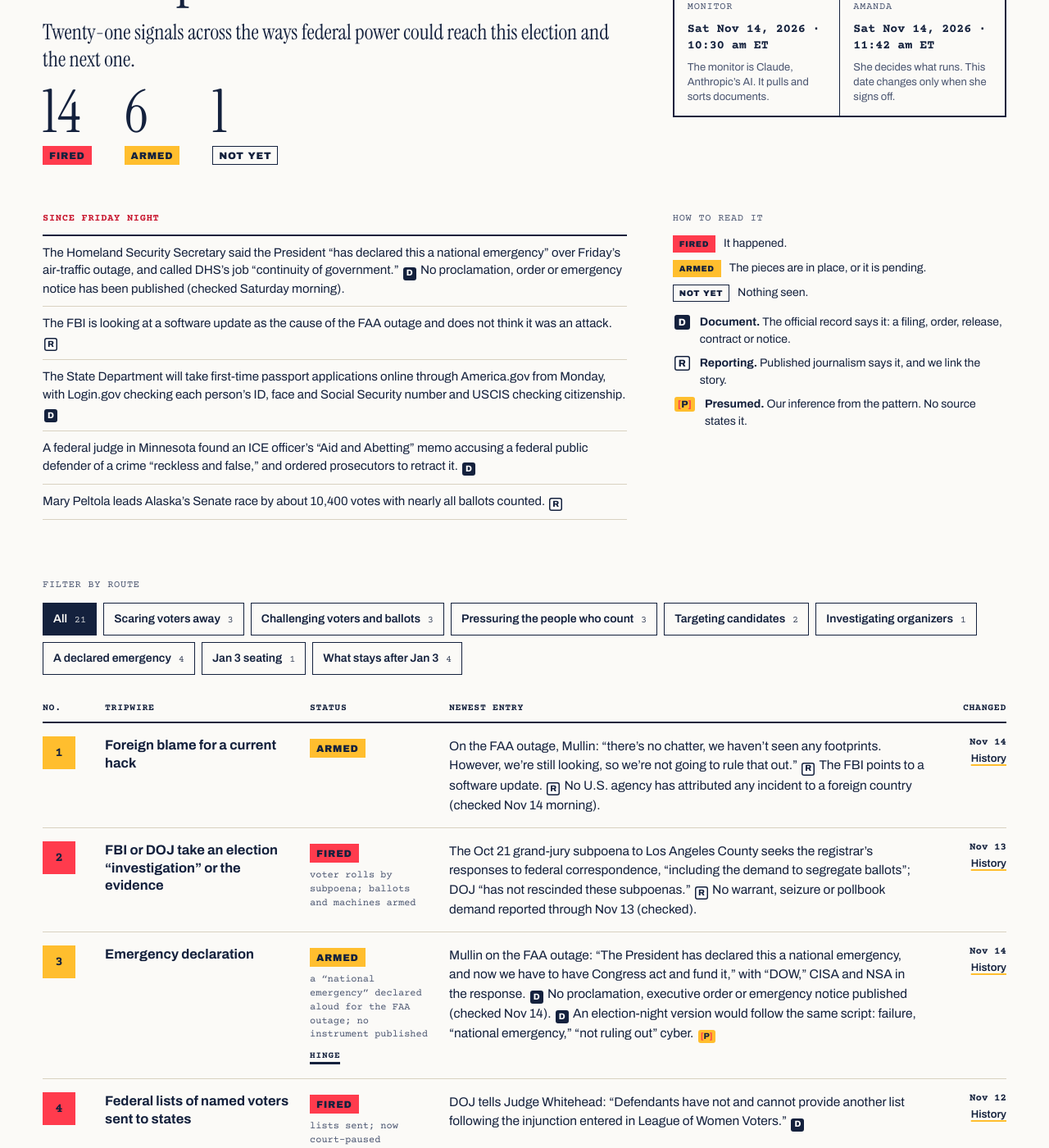
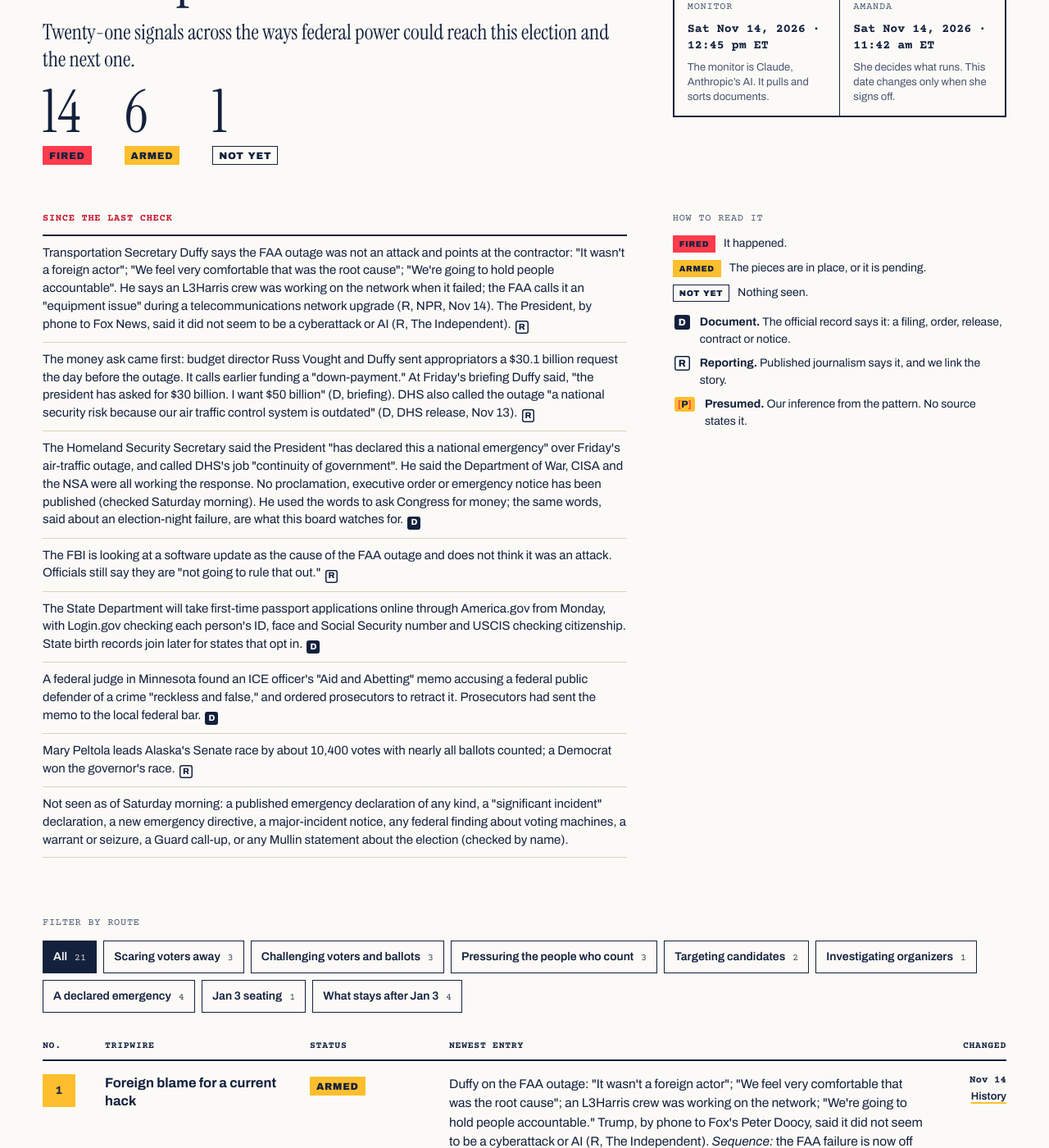
Before and after one commit to good-luck-with-that-ops/Every_Ballot_Counts_site, a Jekyll site: the page built from tripwires/index.html, in a window 1280 px wide and 1400 px high, scrolled down 193 px. Shown: the whole window at 82% size. Built offline with Jekyll 4.4.1, drawn with Linux system fonts in a browser that asks for light colours; some of the changed text lies outside the part shown.

Commit message:
Board refresh Nov 14 ~12:45 pm ET: Duffy root cause, Vought-Duffy $30.1B letter, no emergency published (held for Amanda's OK; not on main)
Co-Authored-By: Claude Opus 5.5 <noreply@anthropic.com>
Claude-Session: https://claude.ai/code/session_01FzfMTbNVyRU7XpffsrV2HZ

```diff
--- a/_data/board.yml
+++ b/_data/board.yml
@@ -1,14 +1,17 @@
 # Generated by gen_board.py. Edit newest.yml and the board history, then regenerate.
 # reviewed_at is NOT here: it lives in _data/review.yml and changes only when Amanda confirms a review.
-monitor_checked: '2026-11-14T10:30:00-05:00'
+monitor_checked: '2026-11-14T12:45:00-05:00'
 newest_change: 3
 since:
-- The Homeland Security Secretary said the President “has declared this a national emergency” over Friday’s air-traffic outage, and called DHS’s job “continuity of government.” {D} No proclamation, order or emergency notice has been published (checked Saturday morning).
-- The FBI is looking at a software update as the cause of the FAA outage and does not think it was an attack. {R}
-- The State Department will take first-time passport applications online through America.gov from Monday, with Login.gov checking each person’s ID, face and Social Security number and USCIS checking citizenship. {D}
-- A federal judge in Minnesota found an ICE officer’s “Aid and Abetting” memo accusing a federal public defender of a crime “reckless and false,” and ordered prosecutors to retract it. {D}
-- Mary Peltola leads Alaska’s Senate race by about 10,400 votes with nearly all ballots counted. {R}
-since_label: Since Friday night
+- 'Transportation Secretary Duffy says the FAA outage was not an attack and points at the contractor: "It wasn''t a foreign actor"; "We feel very comfortable that was the root cause"; "We''re going to hold people accountable". He says an L3Harris crew was working on the network when it failed; the FAA calls it an "equipment issue" during a telecommunications network upgrade (R, NPR, Nov 14). The President, by phone to Fox News, said it did not seem to be a cyberattack or AI (R, The Independent). {R}'
+- 'The money ask came first: budget director Russ Vought and Duffy sent appropriators a $30.1 billion request the day before the outage. It calls earlier funding a "down-payment." At Friday''s briefing Duffy said, "the president has asked for $30 billion. I want $50 billion" (D, briefing). DHS also called the outage "a national security risk because our air traffic control system is outdated" (D, DHS release, Nov 13). {R}'
+- The Homeland Security Secretary said the President "has declared this a national emergency" over Friday's air-traffic outage, and called DHS's job "continuity of government". He said the Department of War, CISA and the NSA were all working the response. No proclamation, executive order or emergency notice has been published (checked Saturday morning). He used the words to ask Congress for money; the same words, said about an election-night failure, are what this board watches for. {D}
+- The FBI is looking at a software update as the cause of the FAA outage and does not think it was an attack. Officials still say they are "not going to rule that out." {R}
+- The State Department will take first-time passport applications online through America.gov from Monday, with Login.gov checking each person's ID, face and Social Security number and USCIS checking citizenship. State birth records join later for states that opt in. {D}
+- A federal judge in Minnesota found an ICE officer's "Aid and Abetting" memo accusing a federal public defender of a crime "reckless and false," and ordered prosecutors to retract it. Prosecutors had sent the memo to the local federal bar. {D}
+- Mary Peltola leads Alaska's Senate race by about 10,400 votes with nearly all ballots counted; a Democrat won the governor's race. {R}
+- 'Not seen as of Saturday morning: a published emergency declaration of any kind, a "significant incident" declaration, a new emergency directive, a major-incident notice, any federal finding about voting machines, a warrant or seizure, a Guard call-up, or any Mullin statement about the election (checked by name).'
+since_label: Since the last check
 routes:
 - id: scaring
   name: Scaring voters away
@@ -95,10 +98,14 @@ rows:
   routes:
   - emergency
   changed: '2026-11-14'
-  newest: 'On the FAA outage, Mullin: “there’s no chatter, we haven’t seen any footprints. However, we’re still looking, so we’re not going to rule that out.” {R} The FBI points to a software update. {R} No U.S. agency has attributed any incident to a foreign country (checked Nov 14 morning).'
+  newest: 'Duffy on the FAA outage: "It wasn''t a foreign actor"; "We feel very comfortable that was the root cause"; an L3Harris crew was working on the network; "We''re going to hold people accountable." Trump, by phone to Fox''s Peter Doocy, said it did not seem to be a cyberattack or AI (R, The Independent). <em>Sequence:</em> the FAA failure is now off the table as a foreign predicate, on the record, from the Transportation Secretary and the President; Mullin''s Friday "not ruling out" has not been withdrawn {P}. {R}'
   watch: Any official calling a current outage or breach cyber or foreign, by name of country.
   casefile: cf-01
   history:
+  - date: Nov 14
+    source: New York Times live updates, Politico, Bloomberg
+    html: 'Duffy on the FAA outage: "It wasn''t a foreign actor"; "We feel very comfortable that was the root cause"; an L3Harris crew was working on the network; "We''re going to hold people accountable." Trump, by phone to Fox''s Peter Doocy, said it did not seem to be a cyberattack or AI (R, The Independent). <em>Sequence:</em> the FAA failure is now off the table as a foreign predicate, on the record, from the Transportation Secretary and the President; Mullin''s Friday "not ruling out" has not been withdrawn {P}. {R}'
+    checked: false
   - date: Nov 14
     source: ''
     html: 'no U.S. agency statement attributing any incident to a foreign country; on the FAA outage Mullin: "there''s no chatter, we haven''t seen any footprints. However, we''re still looking, so we''re not going to rule that out" (R, SecurityWeek); the FBI points to a software update (R, Bloomberg).'
@@ -230,15 +237,19 @@ rows:
   name: Emergency declaration
   sub: DHS "significant incident," national emergency, FBI/CISA joint response group
   status: armed
-  note: a “national emergency” declared aloud for the FAA outage; no instrument published
+  note: a "national emergency" declared aloud for the FAA outage, Nov 13; no instrument published
   hinge: true
   routes:
   - emergency
   changed: '2026-11-14'
-  newest: 'Mullin on the FAA outage: “The President has declared this a national emergency, and now we have to have Congress act and fund it,” with “DOW,” CISA and NSA in the response. {D} No proclamation, executive order or emergency notice published (checked Nov 14). {D} An election-night version would follow the same script: failure, “national emergency,” “not ruling out” cyber. {P}'
+  newest: 'OMB Director Russ Vought and Duffy sent appropriators a $30.1 billion aviation request on Thursday, the day before the outage, calling earlier funds a "down-payment"; it includes $2 billion for "cloud computing and national airspace system telecommunications." DHS release: "This is a national security risk because our air traffic control system is outdated." Still no proclamation, EO or emergency notice (checked ~12:45 pm ET Nov 14: Federal Register, White House presidential actions). <em>Sequence:</em> the request was written before the failure and the failure became the argument for it; the "national emergency" label raised the ask from $30.1 billion to $50 billion with nothing published behind it {P}. Benign: the modernization request was already pending in the lame duck. {R}'
   watch: The phrase “significant incident,” 6 U.S.C. 677b, a CISA emergency directive under 44 U.S.C. 3553(h), or a “major incident” notice to Congress.
   casefile: cf-01
   history:
+  - date: Nov 14
+    source: Roll Call, Airways, Nov 13; Newsweek
+    html: 'OMB Director Russ Vought and Duffy sent appropriators a $30.1 billion aviation request on Thursday, the day before the outage, calling earlier funds a "down-payment"; it includes $2 billion for "cloud computing and national airspace system telecommunications." DHS release: "This is a national security risk because our air traffic control system is outdated." Still no proclamation, EO or emergency notice (checked ~12:45 pm ET Nov 14: Federal Register, White House presidential actions). <em>Sequence:</em> the request was written before the failure and the failure became the argument for it; the "national emergency" label raised the ask from $30.1 billion to $50 billion with nothing published behind it {P}. Benign: the modernization request was already pending in the lame duck. {R}'
+    checked: false
   - date: Nov 14
     source: DHS release, Nov 13, read
     html: 'Mullin on the FAA outage: "This is why we were stood up, to have a continuity of government to bring all the resources together in an emergency like this... This is a national emergency. We have all of our assets, be it from DOW, to CISA, to all of our NOCs ... NSA is working with us"; "The President has declared this a national emergency, and now we have to have Congress act and fund it"; "We have seen zero evidence that this is a cyberattack or an SI attack." No proclamation, EO or National Emergencies Act notice: White House presidential actions show nothing after Nov 12; Federal Register public inspection for Nov 16 (108 items) has none (D, checked ~9:40 am ET Nov 14). The FBI is examining a software update as the cause (R, Bloomberg via SecurityWeek). <em>Sequence:</em> the official who alone can declare a significant incident, and who under 49 U.S.C. 114(g)(3) defines a transportation national emergency, has now called a non-cyber outage a presidentially declared national
```
